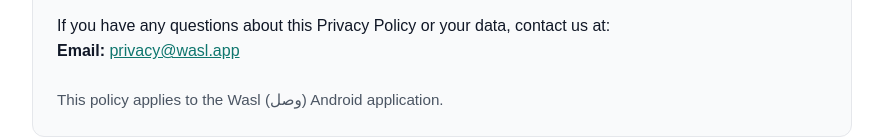
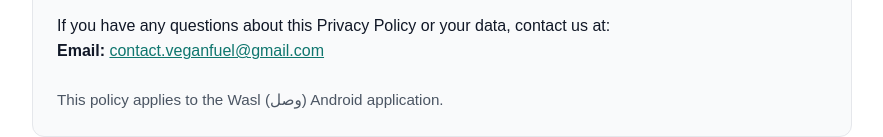
Before and after one commit to Wasll19/wasl-privacy, a plain HTML site: page Wasl-privacy-policy.html in a window 1280 px wide. Shown: the part 1306-1443 px from the top of the page, without its empty margins (198-1081 px from the left). Drawn offline with Linux system fonts and the light colour scheme.

Commit message:
Update contact email in privacy policy

```diff
--- a/Wasl-privacy-policy.html
+++ b/Wasl-privacy-policy.html
@@ -128,7 +128,7 @@
       <p>
         If you have any questions about this Privacy Policy or your data, contact us at:
         <br />
-        <strong>Email:</strong> <a href="mailto:privacy@wasl.app">privacy@wasl.app</a>
+        <strong>Email:</strong> <a href="mailto:privacy@wasl.app">contact.veganfuel@gmail.com</a>
       </p>
 
       <footer>
```
